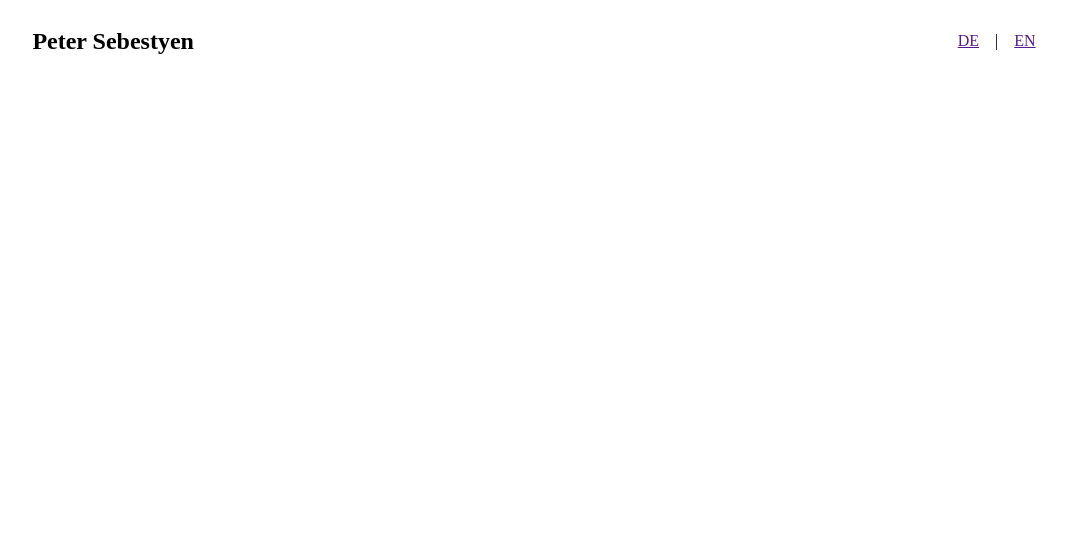
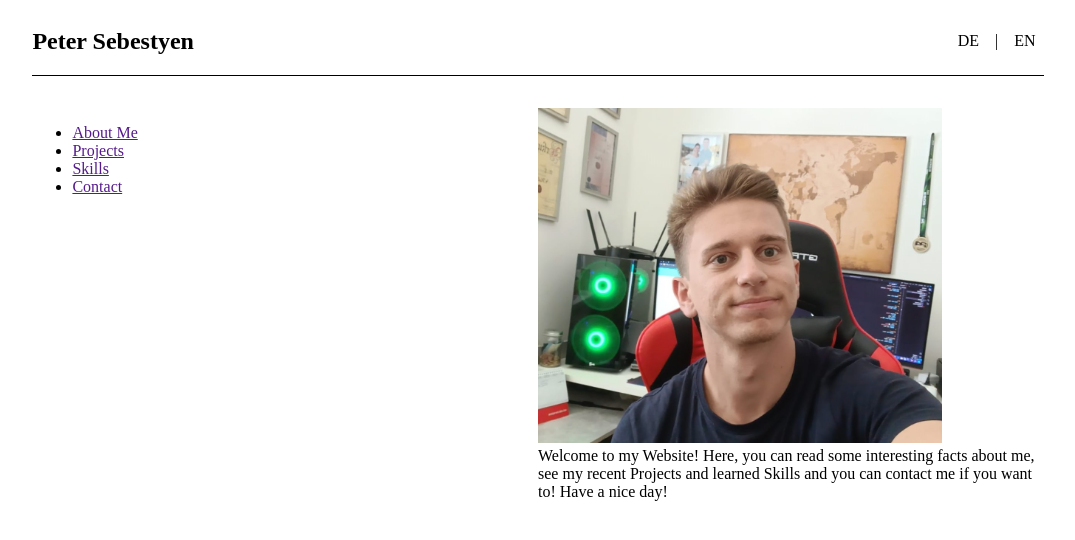
Before and after one commit to peter-sebestyen/portfoliowebsite, a plain HTML site: page index/de/index.html in a window 1280 px wide. Shown: the whole page, without its empty margins (102-1177 px from the left). Drawn offline with Linux system fonts and the light colour scheme.

Commit message:
Added next section (Introduction and Nav), styled header.

```diff
--- a/index/de/index.html
+++ b/index/de/index.html
@@ -15,5 +15,28 @@
             <li class="language"><a href="">EN</a></li>
         </ul>
     </header>
+
+    <!--Introduction and Navigation-->
+    <main>
+        <section class="introduction">
+            <nav>
+                <ul>
+                    <li><a href="">About Me</a></li>
+                    <li><a href="">Projects</a></li>
+                    <li><a href="">Skills</a></li>
+                    <li><a href="">Contact</a></li>
+                </ul>
+            </nav>
+
+            <figure>
+                <img src="../../sources/img/profilbild.jpg">
+                <figcaption>
+                    Welcome to my Website! Here, you can read some interesting facts about me,
+                    see my recent Projects and learned Skills and you can contact me if you want to!
+                    Have a nice day!
+                </figcaption>
+            </figure>
+        </section>
+    </main>
 </body>
 </html>
--- a/sources/css/index.css
+++ b/sources/css/index.css
@@ -1,9 +1,12 @@
+/*Header*/
+
 header {
     display: flex;
     margin: auto;
     align-items: center;
     justify-content: flex-start;
     width: 80%;
+    border-bottom: 1px solid black;
 }
 
 header ul {
@@ -16,3 +19,32 @@ header ul li {
     list-style: none;
     margin: auto 0.5rem;
 }
+
+header a {
+    text-decoration: none;
+    color: black;
+}
+
+header a:hover {
+    color: darkgray;
+}
+
+/*Main Section*/
+
+/*Navigation and Introduction*/
+
+.introduction {
+    display: grid;
+    grid-template-columns: 1fr 1fr;
+    width: 80%;
+    margin: 2rem auto;
+}
+
+.introduction img {
+    width: 80%;
+    height: auto;
+}
+
+.introduction figure {
+    margin: auto;
+}
```
Also changed, not shown: sources/img/profilbild.jpg (added), 1 other file.
